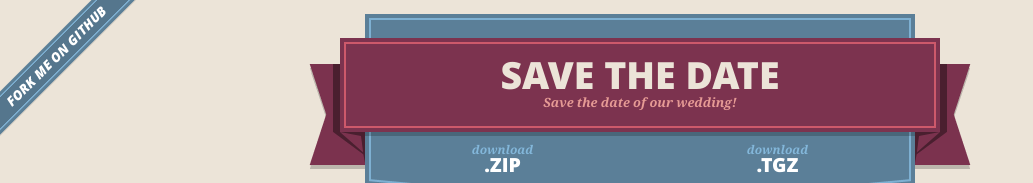
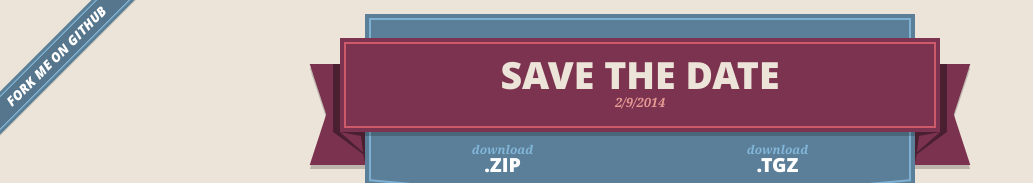
Before and after one commit to Epsiloni/SaveTheDate, a plain HTML site: page index.html in a window 1280 px wide. Shown: the top 183 px of the page, without its empty margins (0-1033 px from the left). Drawn offline with nearby package versions, Linux system fonts and the light colour scheme.

Commit message:
Update index.html
Changed the sub header.

```diff
--- a/index.html
+++ b/index.html
@@ -28,7 +28,7 @@
         <span class="ribbon-outer">
           <span class="ribbon-inner">
             <h1>Save the date</h1>
-            <h2>Save the date of our wedding!</h2>
+            <h2>2/9/2014</h2>
           </span>
           <span class="left-tail"></span>
           <span class="right-tail"></span>
```
